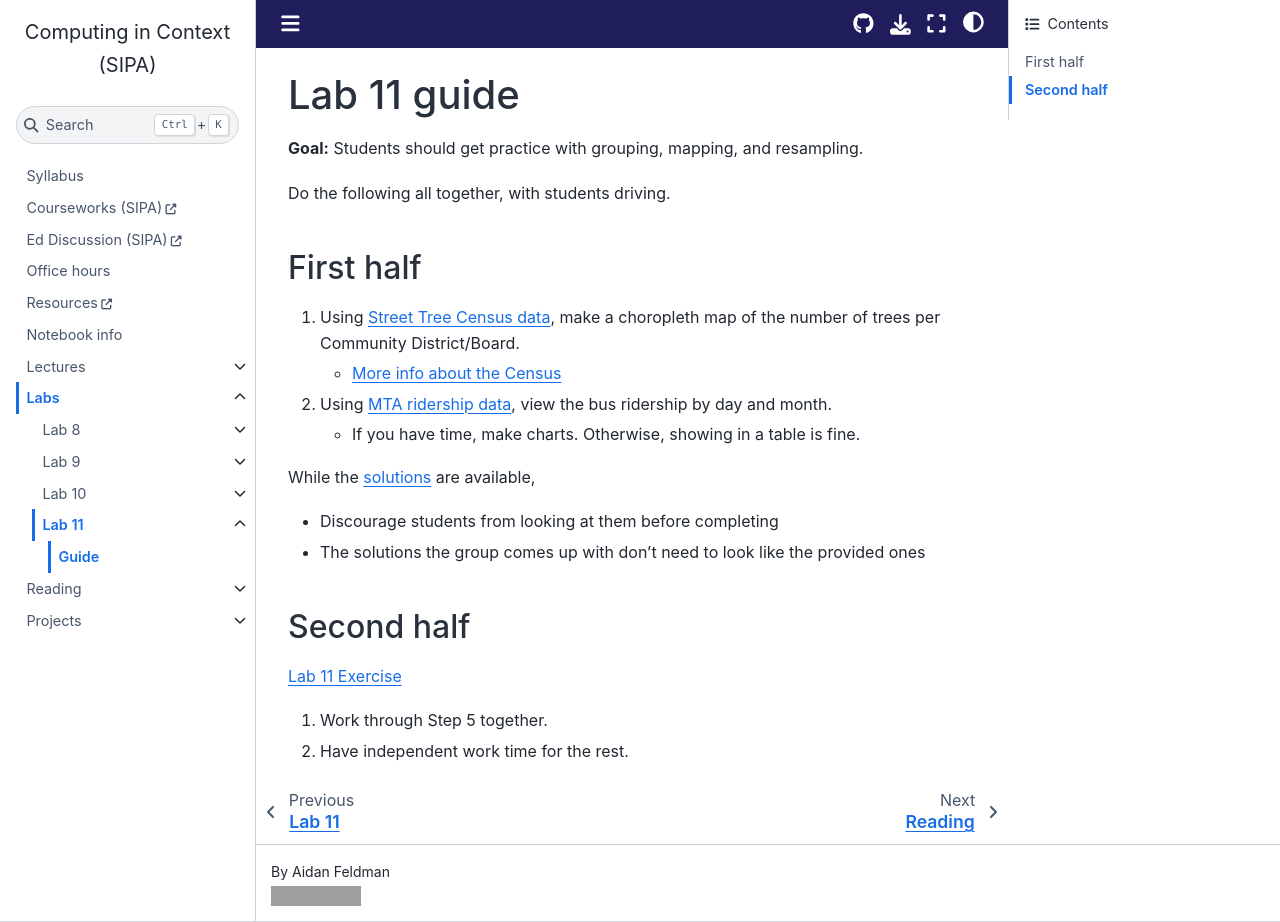
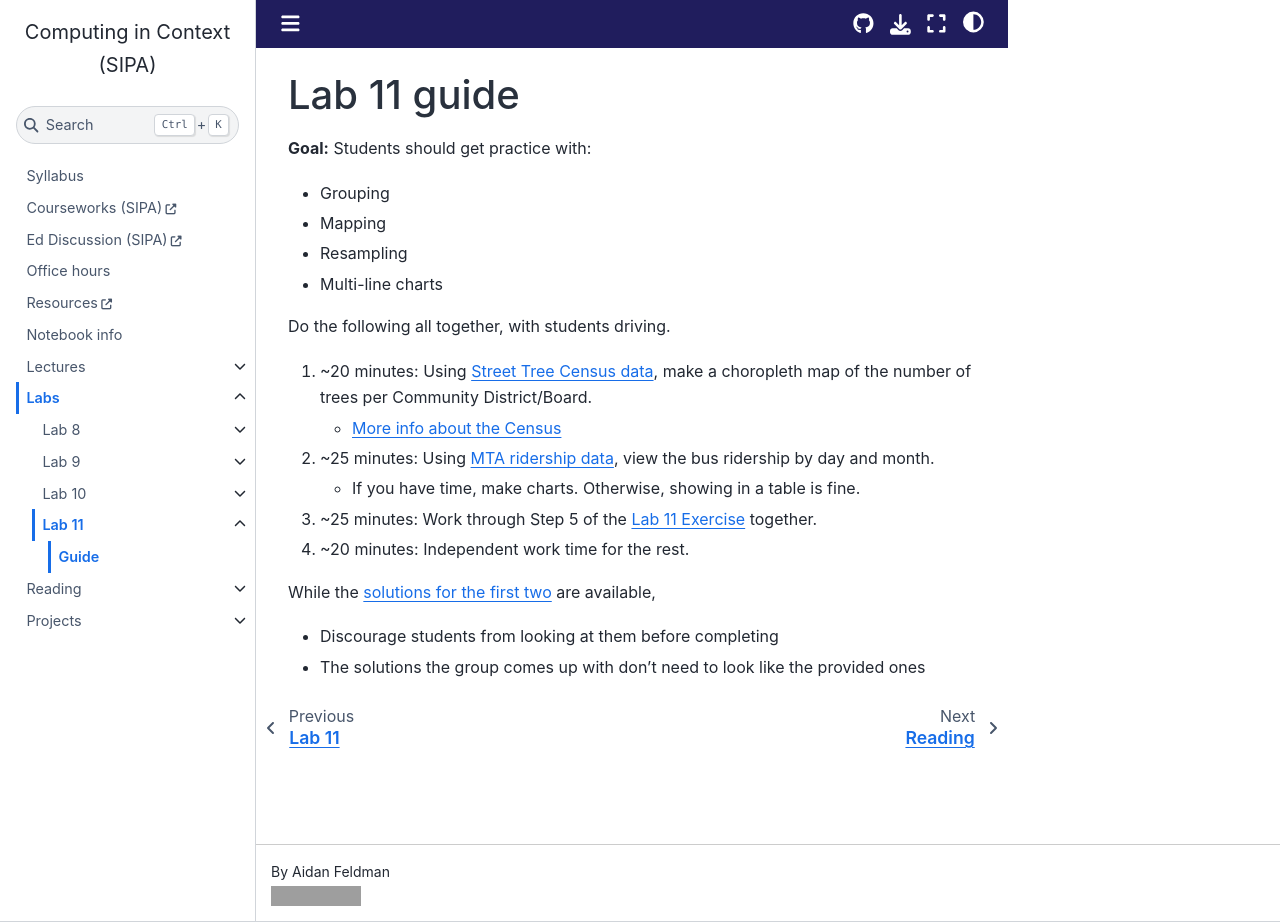
Before and after one commit to afeld/computing-in-context, a Jupyter Book: the page built from lab_11_guide.md, in a window 1280 px wide and 922 px high. Built offline with Jupyter Book 1.0.4 settings and Sphinx 7.4.7 and the Sphinx Book theme 1.1.4, drawn with Linux system fonts in a browser that asks for light colours; pages that are not in the unit, such as notebooks, are missing from menus; comment, search, counter and statistics services are not loaded; grey boxes are pictures that could not be loaded.

Commit message:
give more specific tim markers for lab 11

```diff
--- a/lab_11_guide.md
+++ b/lab_11_guide.md
@@ -1,24 +1,22 @@
 # Lab 11 guide
 
-**Goal:** Students should get practice with grouping, mapping, and resampling.
+**Goal:** Students should get practice with:
+
+- Grouping
+- Mapping
+- Resampling
+- Multi-line charts
 
 Do the following all together, with students driving.
 
-## First half
+1. ~20 minutes: Using [Street Tree Census data](https://data.cityofnewyork.us/Environment/2015-Street-Tree-Census-Tree-Data/uvpi-gqnh/about_data), make a choropleth map of the number of trees per Community District/Board.
+   - [More info about the Census](https://www.nycgovparks.org/trees/treescount)
+1. ~25 minutes: Using [MTA ridership data](https://data.ny.gov/Transportation/MTA-Daily-Ridership-Data-Beginning-2020/vxuj-8kew/about_data), view the bus ridership by day and month.
+   - If you have time, make charts. Otherwise, showing in a table is fine.
+1. ~25 minutes: Work through Step 5 of the [Lab 11 Exercise](lab_11.ipynb) together.
+1. ~20 minutes: Independent work time for the rest.
 
-1. Using [Street Tree Census data](https://data.cityofnewyork.us/Environment/2015-Street-Tree-Census-Tree-Data/uvpi-gqnh/about_data), make a choropleth map of the number of trees per Community District/Board.
-   - [More info about the Census](https://www.nycgovparks.org/trees/treescount)
-1. Using [MTA ridership data](https://data.ny.gov/Transportation/MTA-Daily-Ridership-Data-Beginning-2020/vxuj-8kew/about_data), view the bus ridership by day and month.
-   - If you have time, make charts. Otherwise, showing in a table is fine.
-
-While the [solutions](lab_11_solutions.ipynb) are available,
+While the [solutions for the first two](lab_11_solutions.ipynb) are available,
 
 - Discourage students from looking at them before completing
 - The solutions the group comes up with don't need to look like the provided ones
-
-## Second half
-
-[Lab 11 Exercise](lab_11.ipynb)
-
-1. Work through Step 5 together.
-1. Have independent work time for the rest.
```
